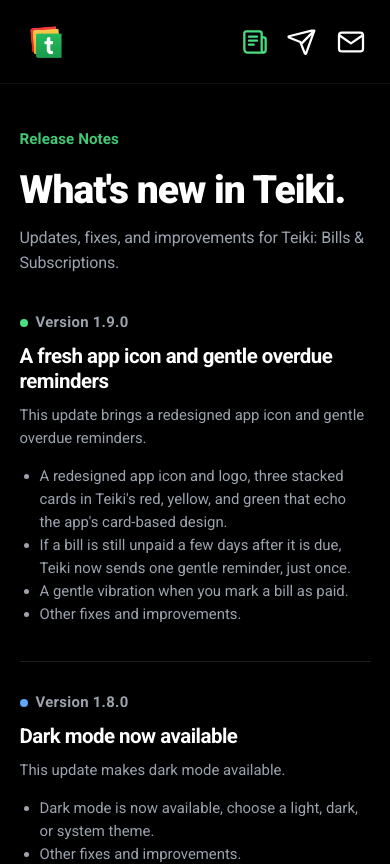
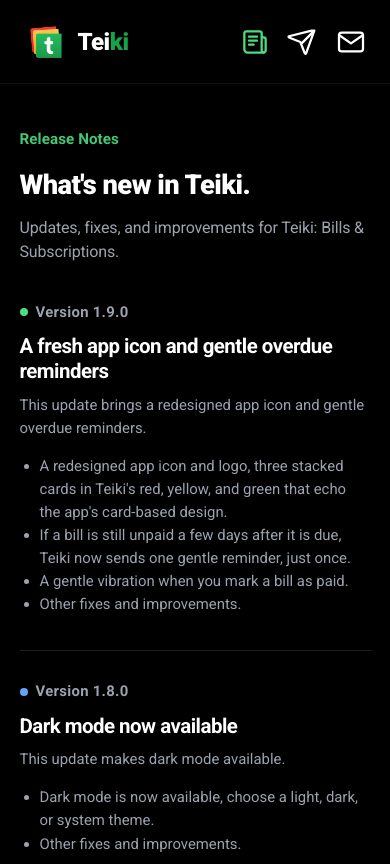
Before and after one commit to teikiapp/teiki-web, an Angular app: page /release-notes in a window 390 px wide. Shown: the top 864 px of the page. Built offline with nearby package versions, Linux system fonts and the light colour scheme.

Commit message:
style: make header sticky and other css updates

```diff
--- a/src/styles.css
+++ b/src/styles.css
@@ -111,7 +111,15 @@
 }
 
 /* ── Header ── */
+/* Host element must not box the header, or sticky has no room to travel. */
+app-header {
+  display: contents;
+}
+
 .site-header {
+  position: sticky;
+  top: 0;
+  z-index: 100;
   display: flex;
   align-items: center;
   justify-content: space-between;
@@ -119,6 +127,15 @@
   padding: 0 var(--gutter);
   height: 104px;
   border-bottom: 1px solid rgba(255, 255, 255, 0.06);
+  background: rgba(0, 0, 0, 0.72);
+  backdrop-filter: blur(14px);
+  -webkit-backdrop-filter: blur(14px);
+}
+
+@supports not (backdrop-filter: blur(1px)) {
+  .site-header {
+    background: var(--bg);
+  }
 }
 
 .brand {
@@ -588,9 +605,9 @@
 }
 
 .product-hero h1 {
-  font-size: clamp(2.35rem, 5.4vw, 4.2rem);
-  line-height: 1.04;
-  letter-spacing: -0.035em;
+  font-size: clamp(1.9rem, 3.6vw, 2.8rem);
+  line-height: 1.1;
+  letter-spacing: -0.03em;
   max-width: 760px;
   margin: 0 0 16px;
 }
@@ -899,8 +916,13 @@
     height: 84px;
   }
 
+  .brand {
+    gap: 8px;
+  }
+
   .brand-name {
-    display: none;
+    font-size: 1.5rem;
+    line-height: 1.75rem;
   }
 
   .brand-logo {
@@ -946,8 +968,8 @@
   }
 
   .product-hero h1 {
-    font-size: clamp(2.15rem, 10vw, 3rem);
-    letter-spacing: -0.025em;
+    font-size: clamp(1.7rem, 7vw, 2.1rem);
+    letter-spacing: -0.02em;
   }
 
   .product-hero p:last-child {
```
